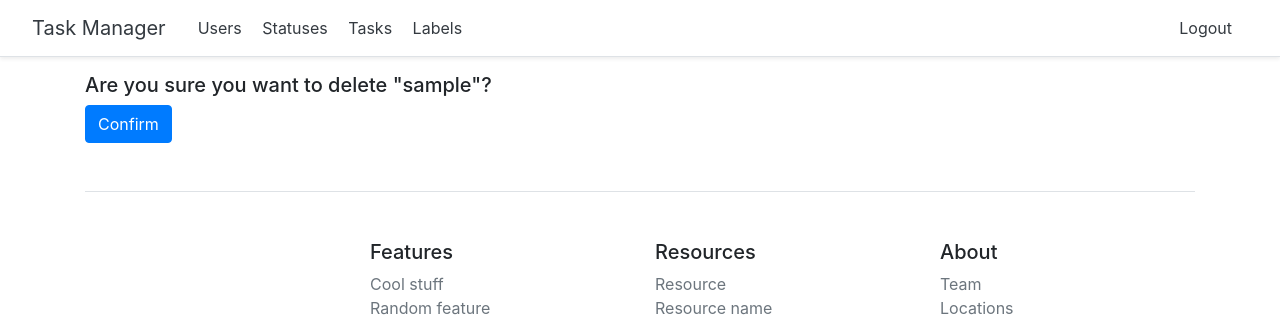
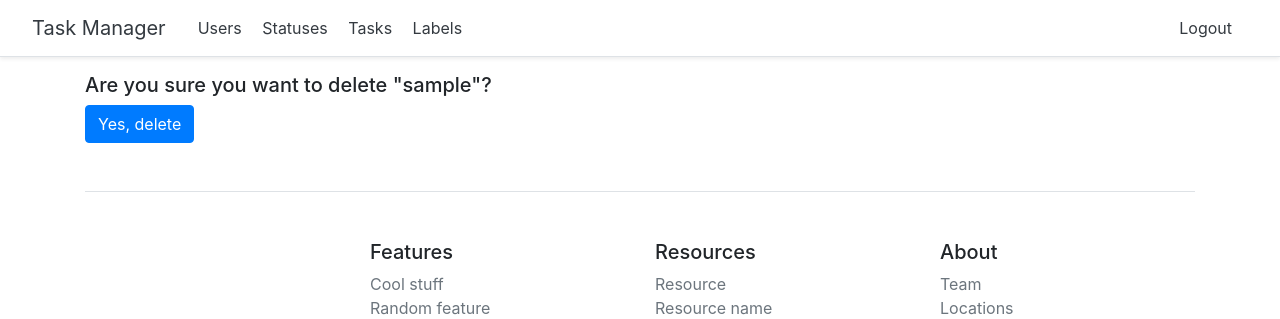
Before and after one commit to titanmen1/python-project-lvl4, a Django app: page /users/1/delete/ in a window 1280 px wide. Shown: the top 319 px of the page. Run offline with Django 3.2, Linux system fonts and the light colour scheme; the visitor is signed in with stand-in values (Sample User, id 1); data comes from the database, SQL or seed files in the repository; some libraries are stand-ins or nearby versions.

Commit message:
fix bug 8

```diff
--- a/templates/del_user.html
+++ b/templates/del_user.html
@@ -10,7 +10,7 @@
 
 <form method="post">{% csrf_token %}
     <h5>{% trans 'Are you sure you want to delete' %} "{{ object }}"?</h5>
-    <input class="btn btn-primary" type="submit" value="{% trans 'Confirm' %}">
+    <input class="btn btn-primary" type="submit" value="{% trans 'Yes, delete' %}">
 </form>
 
 {% endblock %}
--- a/templates/edit_user.html
+++ b/templates/edit_user.html
@@ -10,7 +10,7 @@
 
 <form method="post">{% csrf_token %}
     {% bootstrap_form form %}
-    <input class="btn btn-primary" type="submit" value="{% trans 'Save' %}">
+    <input class="btn btn-primary" type="submit" value="{% trans 'Update' %}">
 </form>
 
 {% endblock %}
```
Also changed, not shown: locale/ru/LC_MESSAGES/django.po, 1 other file.
